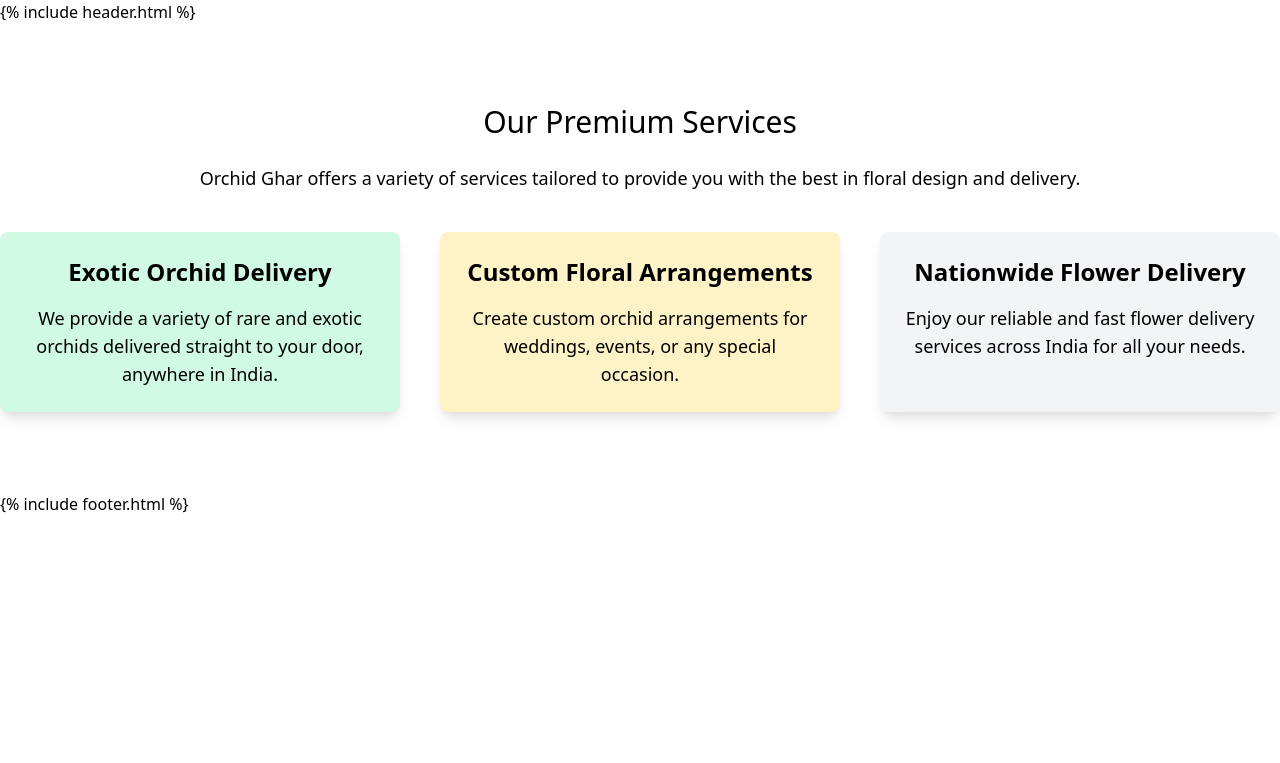
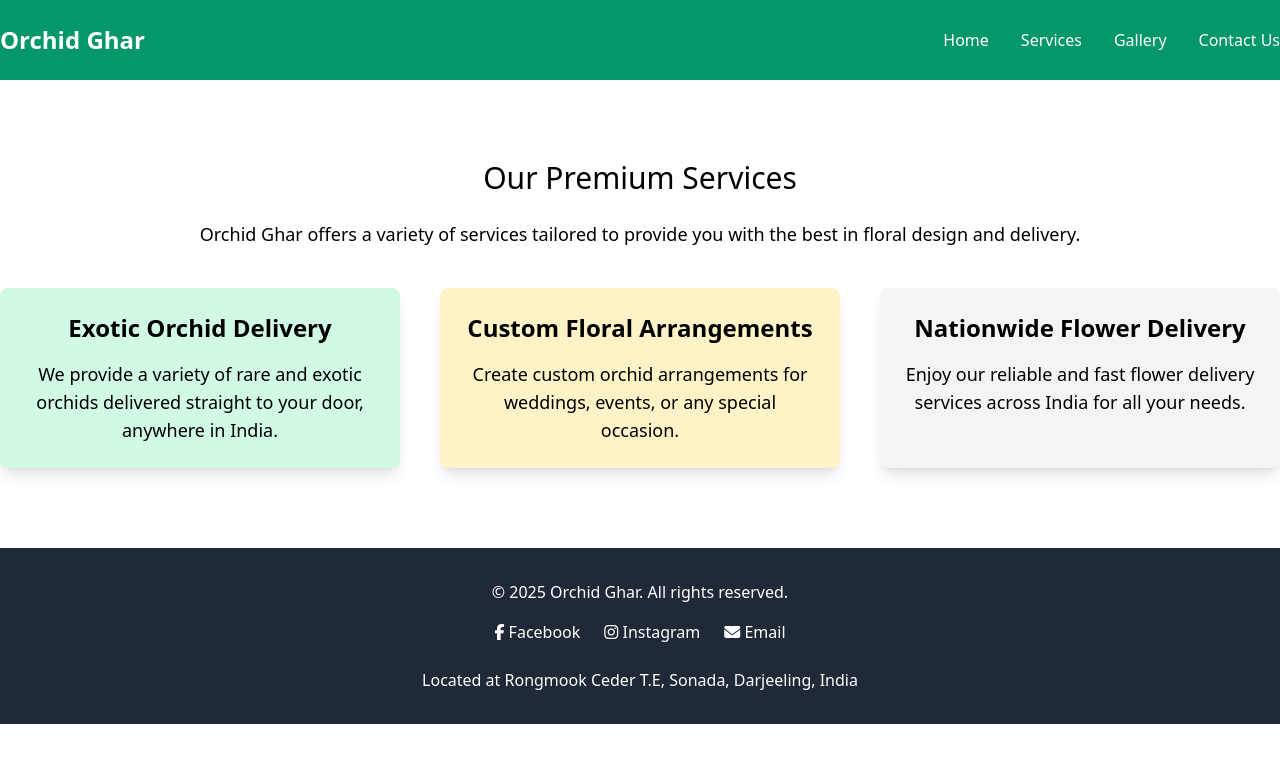
Before and after one commit to OrchidGhar/orchidghar.github.io, a Jekyll site: the page built from services.html, in a window 1280 px wide. Shown: the top 763 px of the page. Built offline with Jekyll 4.4.1, drawn with Linux system fonts in a browser that asks for light colours; nearby versions of some CDN libraries.

Commit message:
services page updated with jekyll

```diff
--- a/services.html
+++ b/services.html
@@ -1,17 +1,7 @@
-<!DOCTYPE html>
-<html lang="en">
-  <head>
-    <meta charset="UTF-8">
-    <meta name="viewport" content="width=device-width, initial-scale=1.0">
-    <meta name="description" content="Discover Orchid Ghar's range of premium flower delivery services across India, specializing in exotic orchids and unique floral arrangements.">
-    <meta name="keywords" content="orchid delivery, flower delivery India, orchid arrangement, premium flower delivery">
-    <meta name="author" content="Pranay Rai">
-    <title>Our Services - Orchid Ghar</title>
-    <link href="https://cdn.jsdelivr.net/npm/tailwindcss@2.0.0/dist/tailwind.min.css" rel="stylesheet">
-  </head>
-  <body>
-    <!-- Header -->
-    {% include header.html %}
+---
+layout: default
+title: "Services|Orchid Ghar - Premium Orchids & Flower Delivery"
+---
 
     <!-- Services Section -->
     <section class="services bg-white text-center py-20">
@@ -34,8 +24,3 @@
         </div>
       </div>
     </section>
-
-    <!-- Footer -->
-    {% include footer.html %}
-  </body>
-</html>
```
